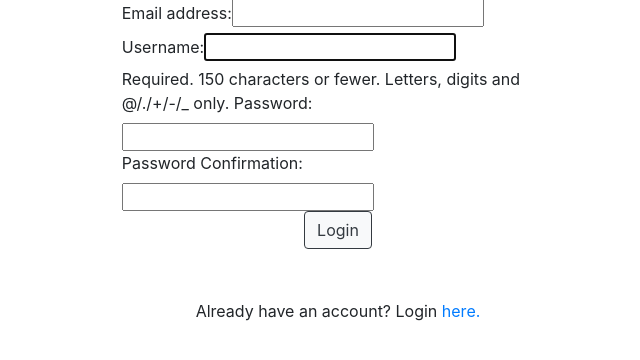
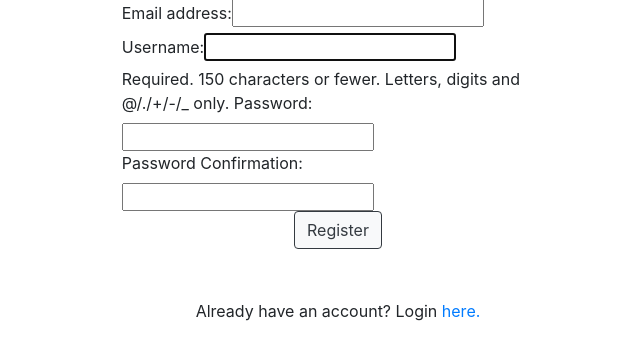
Before and after one commit to msped/projectparts, a Django app: page /accounts/register/ in a window 1280 px wide. Shown: the part 237-597 px from the top of the page, without its empty margins (302-942 px from the left). Run offline with Django 3.2, Linux system fonts and the light colour scheme; some libraries are stand-ins or nearby versions.

Commit message:
Change button to register instead of login

```diff
--- a/accounts/templates/register.html
+++ b/accounts/templates/register.html
@@ -18,7 +18,7 @@
         {% csrf_token %}
         {{ register_form | as_bootstrap }}
         <div class="form-group register-btn text-center">
-            <button type="submit" class="btn btn-light btn-outline-dark">Login</button>
+            <button type="submit" class="btn btn-light btn-outline-dark">Register</button>
         </div>
     </form>
 
```
